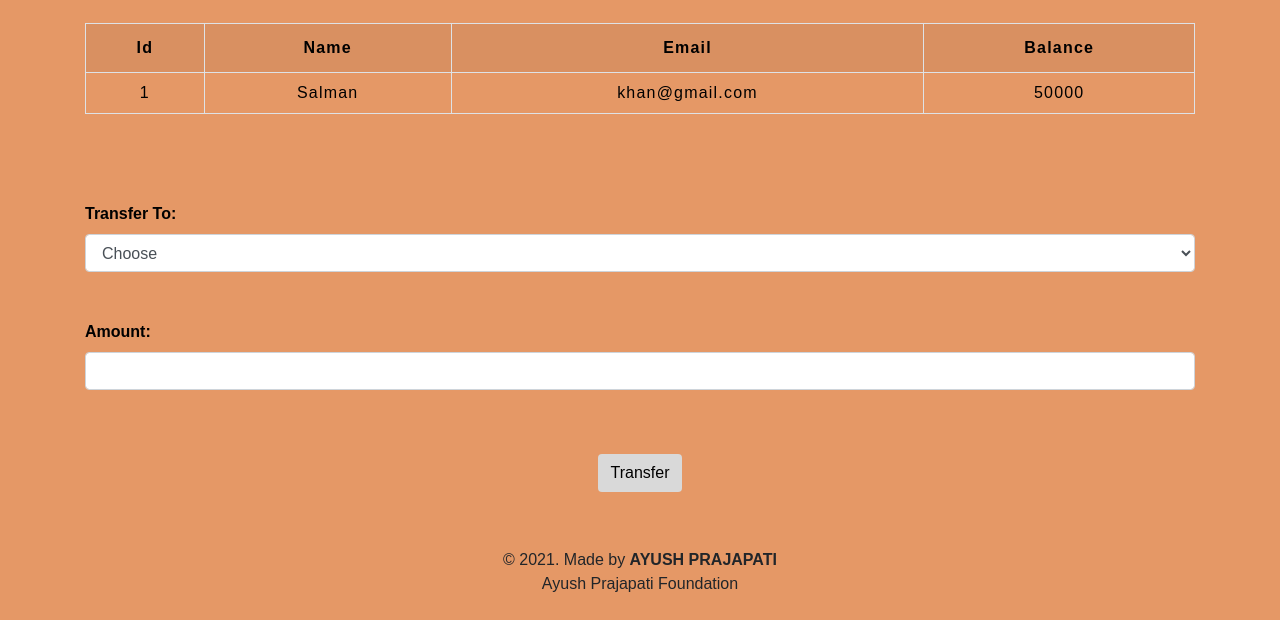
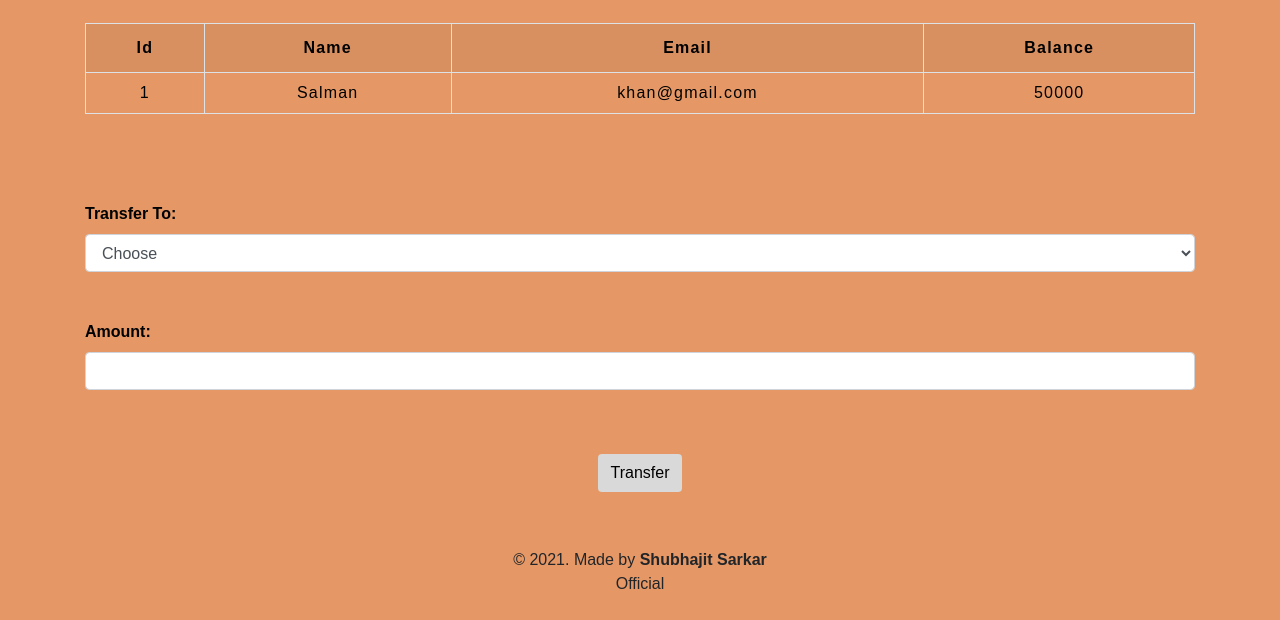
Before and after one commit to hyzenberg22/Maze-Bank-Sparks-Foundation-Internship-June-2021-, a PHP site: page /selecteduserdetail.php?id=1 in a window 1280 px wide. Shown: the part 207-827 px from the top of the page. Run offline with PHP 8.4, Linux system fonts and the light colour scheme; data comes from the database, SQL or seed files in the repository.

Commit message:
change the footer

```diff
--- a/selecteduserdetail.php
+++ b/selecteduserdetail.php
@@ -167,7 +167,7 @@ if (isset($_POST['submit'])) {
         </form>
     </div>
     <footer class="text-center mt-5 py-2">
-        <p>&copy 2021. Made by <b>AYUSH PRAJAPATI</b> <br> Ayush Prajapati Foundation</p>
+        <p>&copy 2021. Made by <b>Shubhajit Sarkar</b> <br> Official</p>
     </footer>
     <script src="https://code.jquery.com/jquery-3.5.1.slim.min.js" integrity="sha384-DfXdz2htPH0lsSSs5nCTpuj/zy4C+OGpamoFVy38MVBnE+IbbVYUew+OrCXaRkfj" crossorigin="anonymous"></script>
     <script src="https://cdn.jsdelivr.net/npm/bootstrap@4.5.3/dist/js/bootstrap.bundle.min.js" integrity="sha384-ho+j7jyWK8fNQe+A12Hb8AhRq26LrZ/JpcUGGOn+Y7RsweNrtN/tE3MoK7ZeZDyx" crossorigin="anonymous"></script>
```
